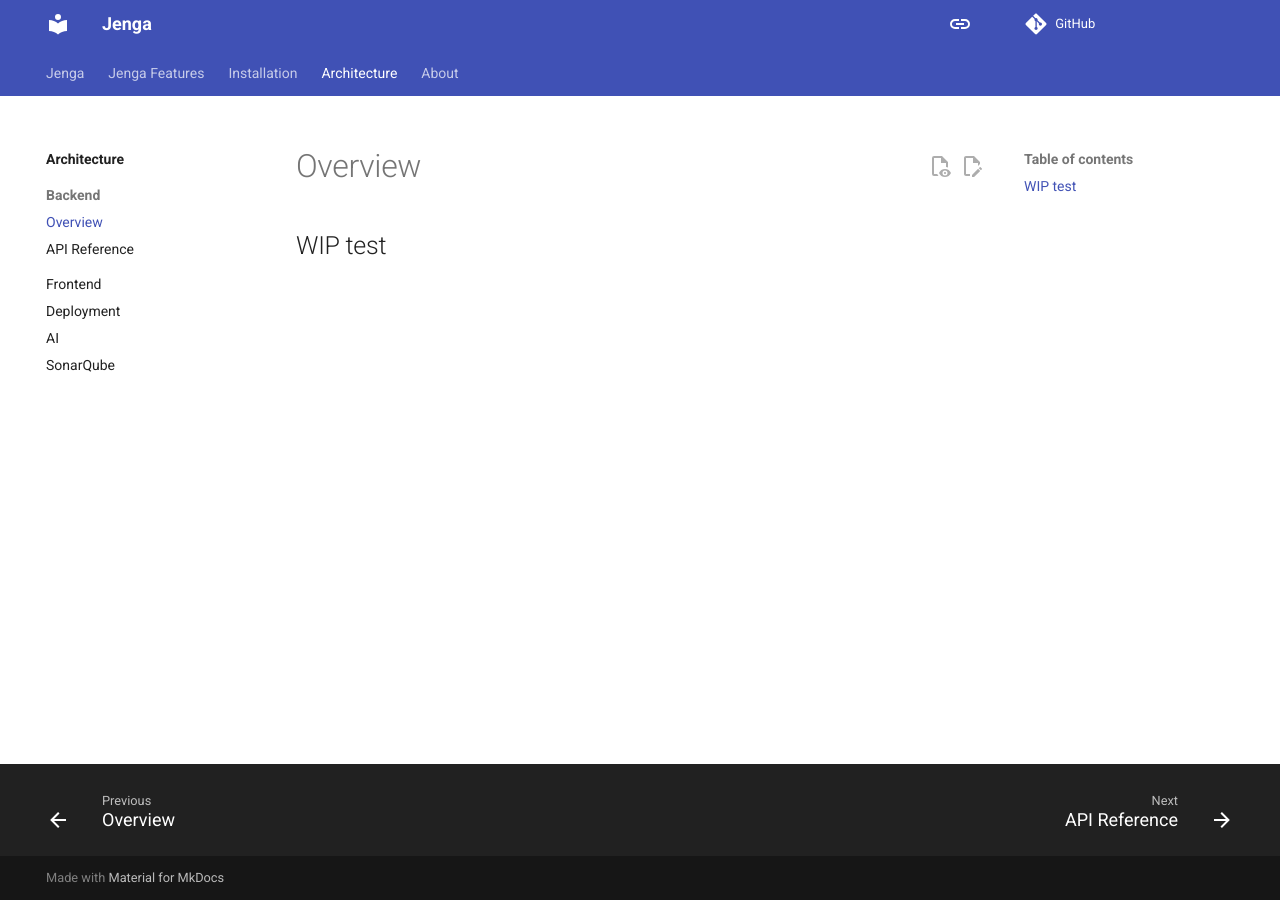
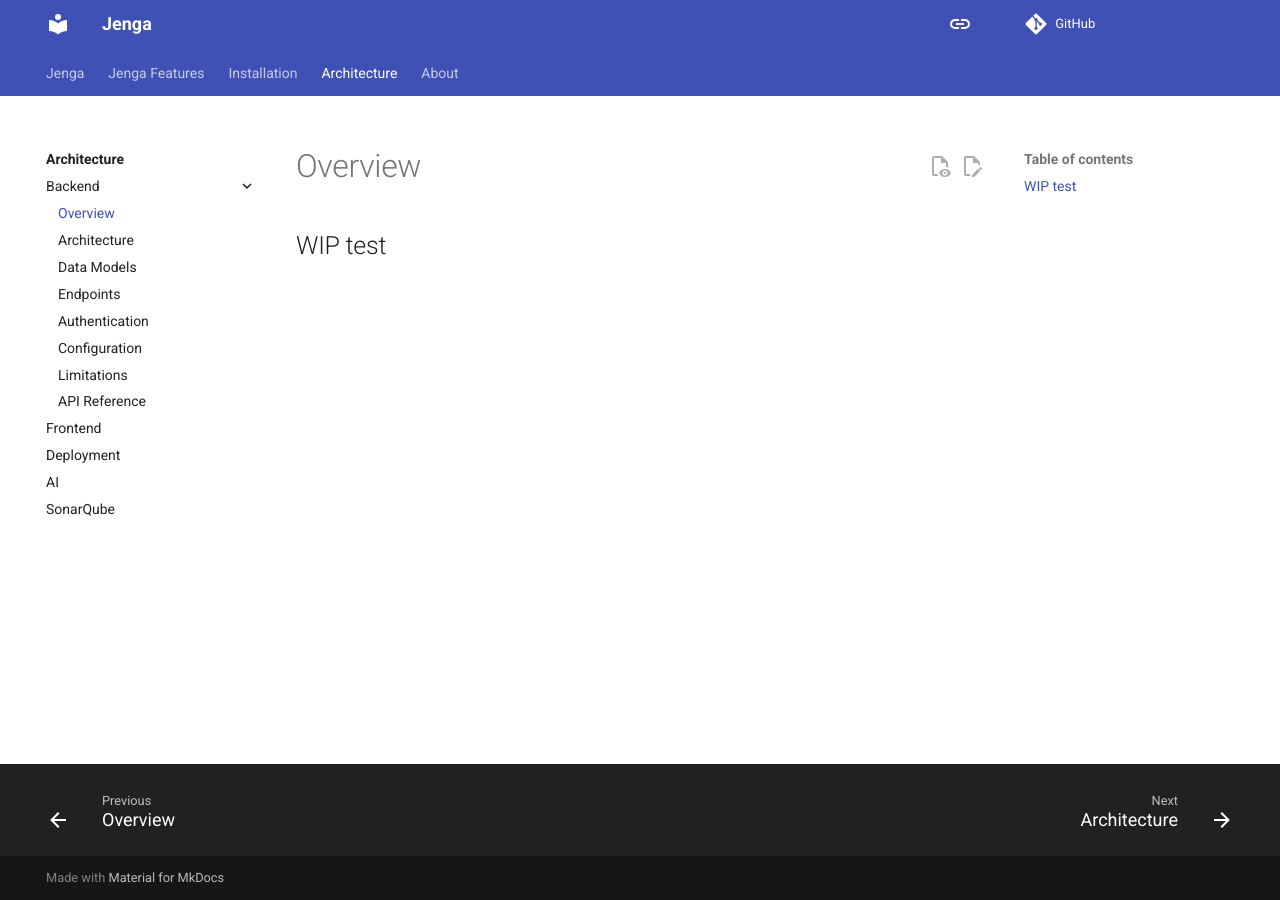
Before and after one commit to Jenga-PMS/Jenga-PMS.github.io, an MkDocs documentation site: the page built from docs/architecture/backend/overview.md, in a window 1280 px wide. Built offline with MkDocs 1.6.1 and Material for MkDocs 9.7.7, drawn with Linux system fonts in a browser that asks for light colours; comment, search, counter and statistics services are not loaded.

Commit message:
Backend docs structure, remove navigation.sections

```diff
--- a/mkdocs.yml
+++ b/mkdocs.yml
@@ -17,6 +17,12 @@
     - 'Overview': 'architecture/index.md'
     - 'Backend':
       - 'Overview': 'architecture/backend/overview.md'
+      - 'Architecture': 'architecture/backend/architecture.md'
+      - 'Data Models': 'architecture/backend/data_models.md'
+      - 'Endpoints': 'architecture/backend/endpoints.md'
+      - 'Authentication': 'architecture/backend/authentication.md'
+      - 'Configuration': 'architecture/backend/configuration.md'
+      - 'Limitations': 'architecture/backend/limitations.md'
       - 'API Reference': 'architecture/backend/api.md'
     - 'Frontend': 'architecture/frontend.md'
     - 'Deployment': 'architecture/deployment.md'
@@ -35,7 +41,6 @@
     - content.tooltips
     - navigation.footer
     - navigation.indexes
-    - navigation.sections
     - navigation.tabs
     - navigation.top
     - navigation.tracking
```
Also changed, not shown: docs/architecture/backend/architecture.md (added, +1 -0 lines), docs/architecture/backend/authentication.md (added), docs/architecture/backend/configuration.md (added), docs/architecture/backend/data_models.md (added), docs/architecture/backend/endpoints.md (added), docs/architecture/backend/limitations.md (added).
